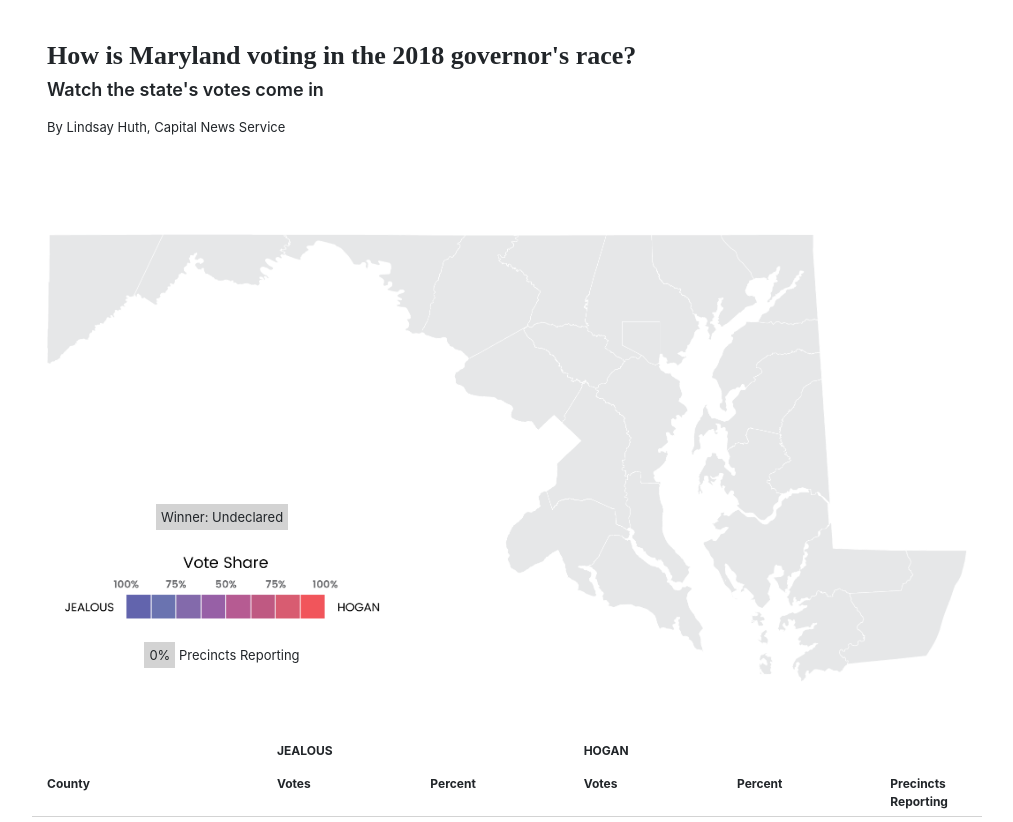
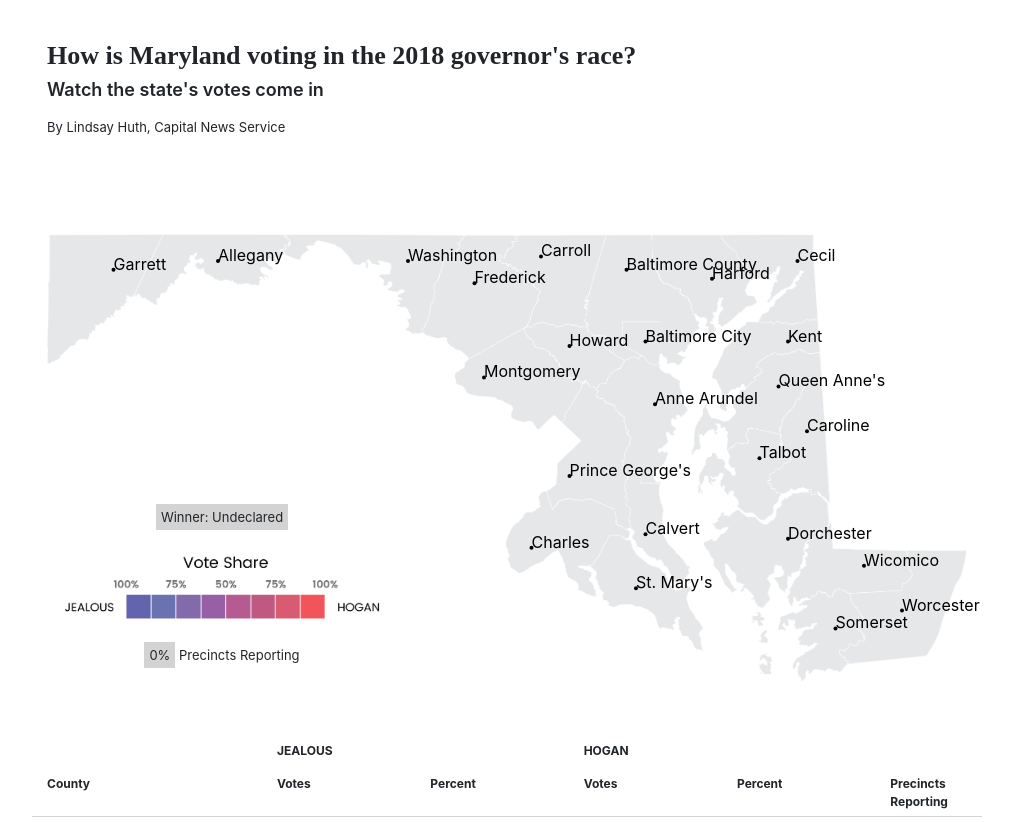
Before and after one commit to lindsaymarie403/election-night-app, a PHP site: page / in a window 1280 px wide. Shown: the part 15-837 px from the top of the page, without its empty margins (133-1146 px from the left). Run offline with PHP 8.4, Linux system fonts and the light colour scheme; some libraries are stand-ins or nearby versions; some web fonts are replaced.

Commit message:
placed svg circles for counties

```diff
--- a/css/customstyles.css
+++ b/css/customstyles.css
@@ -50,6 +50,18 @@
 #pct {
   background-color: #d3d3d3;
   padding: 5px;
+}
+
+#map-wrapper {
+  position: relative;
+}
+
+#svg-box {
+  position: absolute;
+  top: 0px;
+  width: 100%;
+  height: 100%;
+  padding: 0px;
 }
 
 #table {
--- a/index.html
+++ b/index.html
@@ -35,8 +35,85 @@
            <img src="assets/legend.png" id="legend-image">
            <p id="precincts"><span id="pct">0%</span> Precincts Reporting</p>
          </div>
-         <div class="col-sm-10 offset-sm-1">
-           <img src="assets/state.png" id="map-image">
+         <div class="col-sm-10 offset-sm-1" id="map-wrapper">
+           <img src="assets/state.png" id="map-image"/>
+           <div id="svg-box" class="col-12">
+             <svg width="100%" height="100%">
+
+               <text x="7%" y="8%">Garrett</text>
+               <circle cx="7%" cy="8%" r="2" stroke-width="3" fill="black" />
+
+               <text x="18%" y="6%">Allegany</text>
+               <circle cx="18%" cy="6%" r="2" stroke-width="3" fill="black" />
+
+               <text x="38%" y="6%">Washington</text>
+               <circle cx="38%" cy="6%" r="2" stroke-width="3" fill="black" />
+
+               <text x="45%" y="11%">Frederick</text>
+               <circle cx="45%" cy="11%" r="2" stroke-width="3" fill="black" />
+
+               <text x="46%" y="32%">Montgomery</text>
+               <circle cx="46%" cy="32%" r="2" stroke-width="3" fill="black" />
+
+               <text x="52%" y="5%">Carroll</text>
+               <circle cx="52%" cy="5%" r="2" stroke-width="3" fill="black" />
+
+               <text x="55%" y="25%">Howard</text>
+               <circle cx="55%" cy="25%" r="2" stroke-width="3" fill="black" />
+
+               <text x="61%" y="8%">Baltimore County</text>
+               <circle cx="61%" cy="8%" r="2" stroke-width="3" fill="black" />
+
+               <text x="63%" y="24%">Baltimore City</text>
+               <circle cx="63%" cy="24%" r="2" stroke-width="3" fill="black" />
+
+               <text x="70%" y="10%">Harford</text>
+               <circle cx="70%" cy="10%" r="2" stroke-width="3" fill="black" />
+
+               <text x="79%" y="6%">Cecil</text>
+               <circle cx="79%" cy="6%" r="2" stroke-width="3" fill="black" />
+
+               <text x="55%" y="54%">Prince George's</text>
+               <circle cx="55%" cy="54%" r="2" stroke-width="3" fill="black" />
+
+               <text x="64%" y="38%">Anne Arundel</text>
+               <circle cx="64%" cy="38%" r="2" stroke-width="3" fill="black" />
+
+               <text x="51%" y="70%">Charles</text>
+               <circle cx="51%" cy="70%" r="2" stroke-width="3" fill="black" />
+
+               <text x="63%" y="67%">Calvert</text>
+               <circle cx="63%" cy="67%" r="2" stroke-width="3" fill="black" />
+
+               <text x="62%" y="79%">St. Mary's</text>
+               <circle cx="62%" cy="79%" r="2" stroke-width="3" fill="black" />
+
+               <text x="78%" y="24%">Kent</text>
+               <circle cx="78%" cy="24%" r="2" stroke-width="3" fill="black" />
+
+               <text x="77%" y="34%">Queen Anne's</text>
+               <circle cx="77%" cy="34%" r="2" stroke-width="3" fill="black" />
+
+               <text x="80%" y="44%">Caroline</text>
+               <circle cx="80%" cy="44%" r="2" stroke-width="3" fill="black" />
+
+               <text x="75%" y="50%">Talbot</text>
+               <circle cx="75%" cy="50%" r="2" stroke-width="3" fill="black" />
+
+               <text x="78%" y="68%">Dorchester</text>
+               <circle cx="78%" cy="68%" r="2" stroke-width="3" fill="black" />
+
+               <text x="86%" y="74%">Wicomico</text>
+               <circle cx="86%" cy="74%" r="2" stroke-width="3" fill="black" />
+
+               <text x="83%" y="88%">Somerset</text>
+               <circle cx="83%" cy="88%" r="2" stroke-width="3" fill="black" />
+
+               <text x="90%" y="84%">Worcester</text>
+               <circle cx="90%" cy="84%" r="2" stroke-width="3" fill="black" />
+
+             </svg>
+          </div>
          </div>
        </div>
        <div class="row" id="table">
```
Also changed, not shown: assets/maryland_outline.svg (added), 1 other file.
